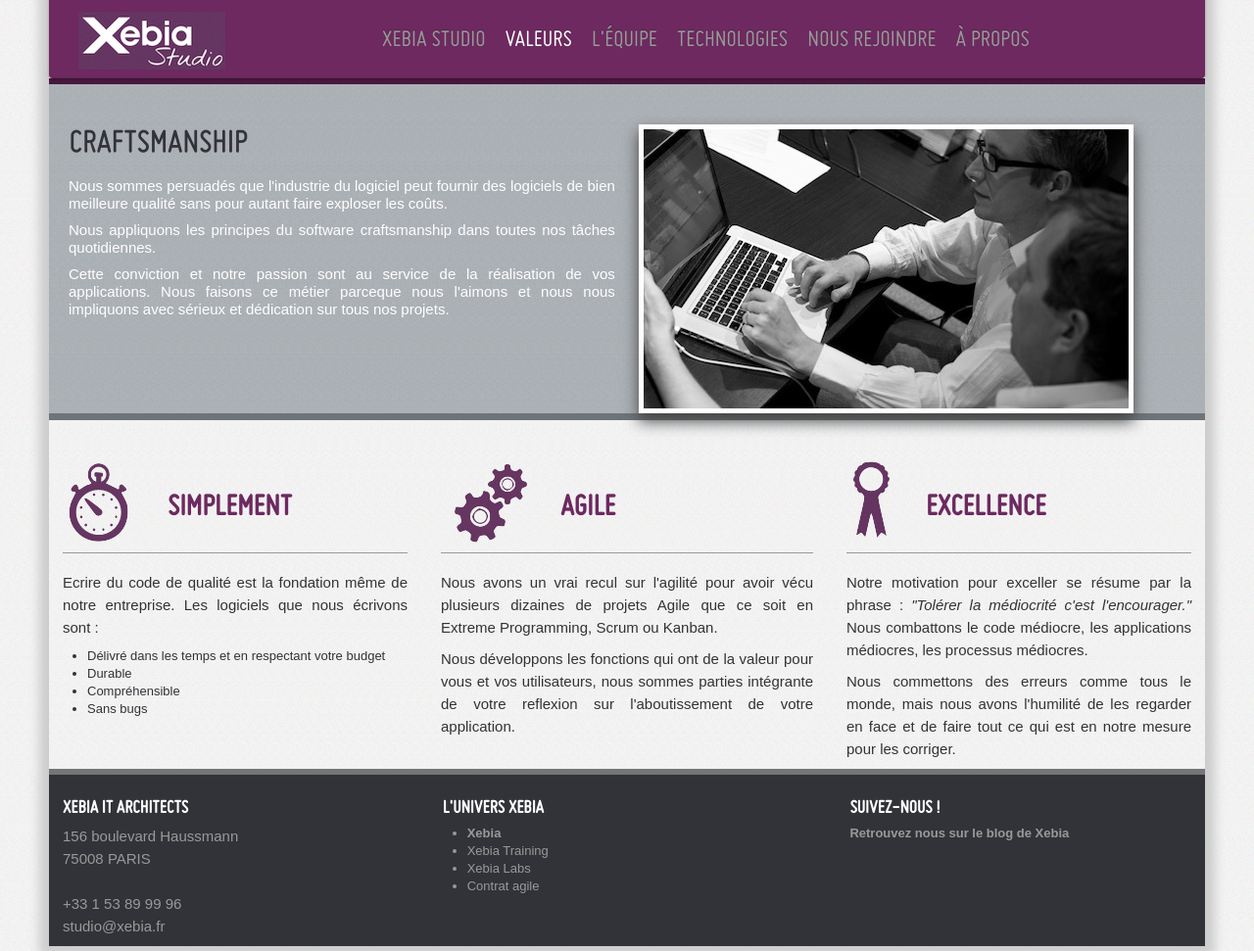
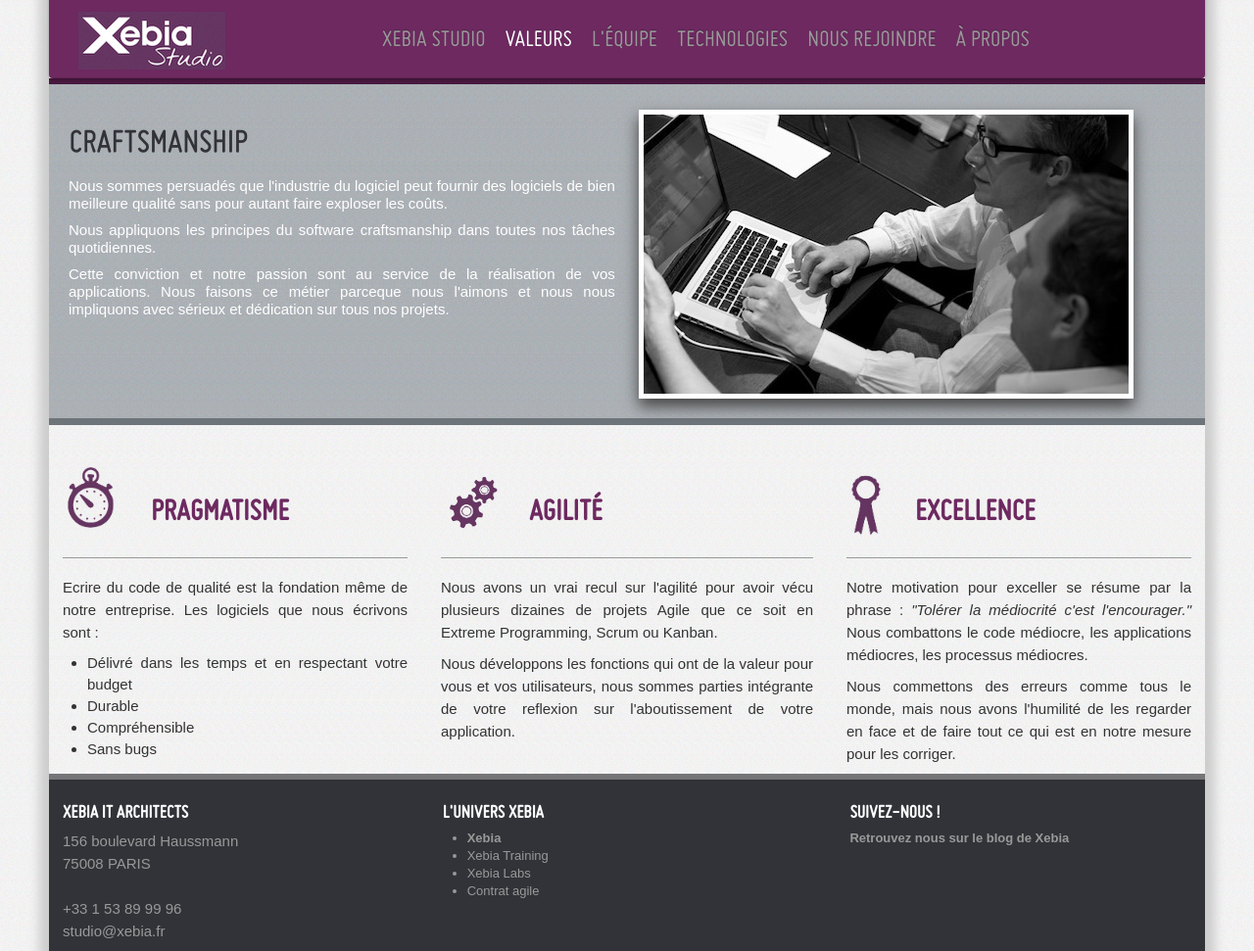
Before and after one commit to publicissapient-france/xebia-studio-website, a Jekyll site: the page built from craftsmanship.html, in a window 1280 px wide. Shown: the whole page at 98% size. Built offline with Jekyll 4.4.1, drawn with Linux system fonts in a browser that asks for light colours; some web fonts are replaced.

Commit message:
minor bug fix

```diff
--- a/craftsmanship.html
+++ b/craftsmanship.html
@@ -29,7 +29,7 @@
                         </p>
                     </div>
                     <div class="span6">
-                        <img class="border craftsmanship_pict" src="images/pair_prog.jpg">
+                        <img class="border" src="images/pair_prog.jpg">
                     </div>
                 </div>
             </div>
@@ -41,18 +41,18 @@
 <div class="row columns">
     <div class="span5">
         <div class="column">
-            <img src="images/valeurs/chrono_valeurs.png" style="margin-top:-30px;padding-right: 30px"
+            <img src="images/valeurs/chrono_valeurs.png" width="60px" style="margin-top:-30px;padding-right: 30px"
                  alt="ballon"
                  align="left">
 
-            <h2>SIMPLEMENT</h2>
+            <h2>PRAGMATISME</h2>
             <br>
 
             <p>Ecrire du code de qualité est la fondation même de notre entreprise. Les logiciels que nous
                 écrivons
                 sont
                 :
-            <ul>
+            <ul class="craftsmanship">
                 <li>Délivré dans les temps et en respectant votre budget</li>
                 <li>Durable</li>
                 <li>Compréhensible</li>
@@ -63,11 +63,11 @@
     </div>
     <div class="span5">
         <div class="midcolumn">
-            <img src="images/valeurs/agile_valeurs.png" style="margin-top:-30px;padding-right: 30px"
+            <img src="images/valeurs/agile_valeurs.png" width="60px;" style="margin-top:-20px;padding-right: 30px"
                  alt="ballon"
                  align="left">
 
-            <h2>AGILE</h2>
+            <h2>AGILITÉ</h2>
             <br>
 
             <p>Nous avons un vrai recul sur l'agilité pour avoir vécu plusieurs dizaines de
@@ -84,7 +84,7 @@
     </div>
     <div class="span5">
         <div class="column">
-            <img src="images/valeurs/excellence_valeurs.png" style="margin-top:-30px;padding-right: 30px"
+            <img src="images/valeurs/excellence_valeurs.png" width="40px" style="margin-top:-20px;padding-right: 30px"
                  alt="ballon"
                  align="left">
 
--- a/stylesheets/main.css
+++ b/stylesheets/main.css
@@ -47,6 +47,12 @@
     font-family: AsapRegular, sans-serif;
     font-size: 15px;
 }
+
+/*ul li {
+    font-family: AsapRegular, sans-serif;
+    font-size: 15px;
+    line-height: 25px;
+}*/
 
 img.border {
     border: 5px solid #ffffff;
@@ -253,8 +259,10 @@
 /*      Valeurs        */
 /***********************/
 
-.craftsmanship {
-
+ul.craftsmanship li {
+    font-family: AsapRegular, sans-serif;
+    font-size: 15px;
+    line-height: 22px;
 }
 
 h2.craftsmanship_title {
@@ -280,7 +288,6 @@
 }
 
 p.joinus_p {
-    font-size: 17px;
     line-height: 22px;
 }
 
@@ -288,6 +295,8 @@
     margin-top: 30px;
     margin-left: 100px;
 }
+
+
 
 /***********************/
 /*      About         */
@@ -302,7 +311,12 @@
 }
 
 p.about_p {
-    font-size: 17px;
+    line-height: 22px;
+}
+
+ul.about_ul li {
+    font-family: AsapRegular, sans-serif;
+    font-size: 15px;
     line-height: 22px;
 }
 
--- a/team.html
+++ b/team.html
@@ -25,7 +25,7 @@
     </div>
 </div>
 
-{% raw %}
+{%raw%}
 <script id="craftmen-template" type="text/x-handlebars-template">
     <ul class="thumbnails">
         {{#each craftmen}}
@@ -59,7 +59,7 @@
         </div>
     </div>
 </script>
-{%endraw %}
+{%endraw%}
 
 <script type = "text/javascript">
 var json;
@@ -81,4 +81,4 @@
     });
 
 });
-        </script>
+</script>
--- a/technologies.html
+++ b/technologies.html
@@ -6,8 +6,8 @@
     <div class="row-fluid">
         <div class="span12">
             <div class="row-fluid">
-                <div class="span2"><h1>SIMPLICITÉ</h1></div>
-                <div class="span10"><h1 class="technologies">&nbsp;</h1></div>
+                <div class="span7"><h1>NOTRE APPROCHE : LE PRAGMATISME</h1></div>
+                <div class="span5"><h1 class="technologies">&nbsp;</h1></div>
             </div>
 
 
```
Also changed, not shown: about.html (+3 -8 lines), joinus.html (+4 -5 lines), 2 other files.
